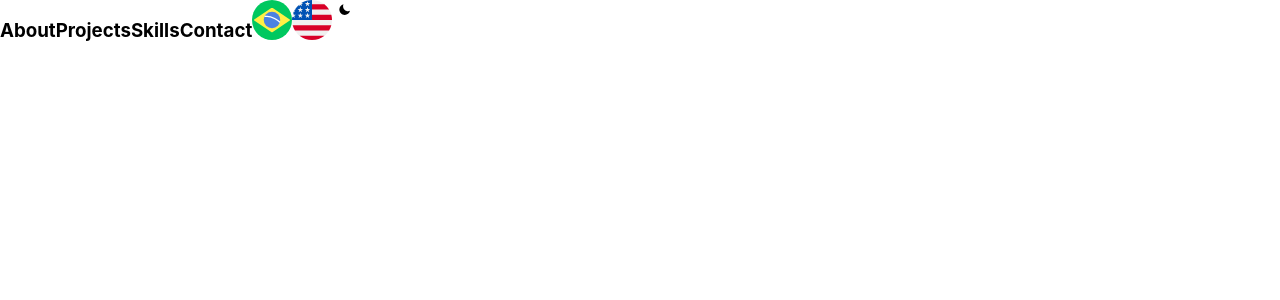
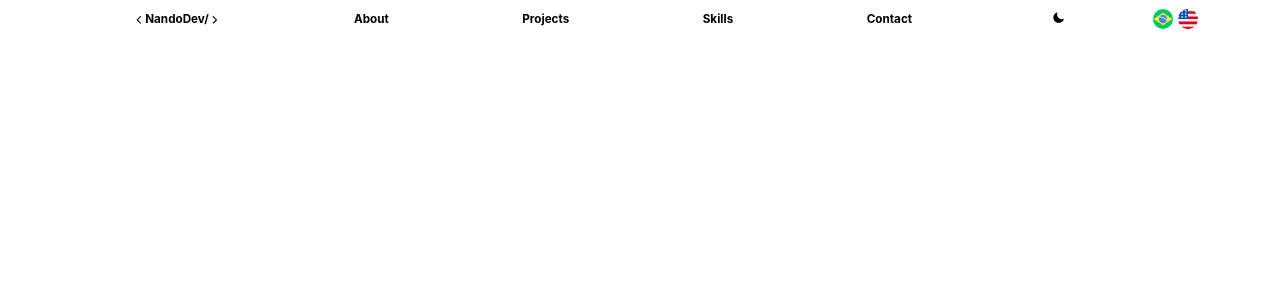
Before and after one commit to FernandoSegregio/dev, a React (Vite) app: page / in a window 1280 px wide. Shown: the top 300 px of the page. Built offline with nearby package versions, Linux system fonts and the light colour scheme.

Commit message:
style + feat: adiciona estilos em linha para alinhar header, adiciona nome no header.

```diff
--- a/src/components/Header.jsx
+++ b/src/components/Header.jsx
@@ -1,5 +1,5 @@
 import React, { useState } from 'react';
-import { IoMdMoon as Moon } from 'react-icons/io';
+import { IoMdMoon as Moon, IoIosArrowBack as ArrowBack, IoIosArrowForward as ArrowForward } from 'react-icons/io';
 import { FiSun as Sun } from 'react-icons/fi';
 import brazil from '../images/brazil-circle.svg';
 import EUA from '../images/EUA-circle.svg';
@@ -30,48 +30,37 @@ export default function Header() {
   return (
     <header style={theme ? {
       display: 'flex',
+      justifyContent: 'space-around',
+      alignItems: 'center',
       flexWrap: 'nowrap',
       flexDirection: 'row',
       backgroundColor: 'black',
       color: 'white',
+      fontSize: '10px',
     } : {
       display: 'flex',
+      justifyContent: 'space-around',
+      alignItems: 'center',
       flexWrap: 'nowrap',
       flexDirection: 'row',
       backgroundColor: 'white',
       color: 'black',
+      fontSize: '10px',
     }}
     >
-      <nav style={{ display: 'flex' }}>
+      <nav style={{ display: 'flex', width: '100%', justifyContent: 'space-evenly' }}>
+        <div>
+          <h3 style={{ display: 'flex', alignItems: 'flex-end' }}>
+            <ArrowBack />
+            NandoDev/
+            <ArrowForward />
+          </h3>
+        </div>
         <h3>{ language === 'pt-BR' ? languageObject.titleNav1.pt : languageObject.titleNav1.en }</h3>
         <h3>{ language === 'pt-BR' ? languageObject.titleNav2.pt : languageObject.titleNav2.en }</h3>
         <h3>{ language === 'pt-BR' ? languageObject.titleNav3.pt : languageObject.titleNav3.en }</h3>
         <h3>{ language === 'pt-BR' ? languageObject.titleNav4.pt : languageObject.titleNav4.en }</h3>
       </nav>
-      <div>
-        <input
-          type="image"
-          value="pt-BR"
-          onClick={(e) => setLanguage(e.target.value)}
-          src={brazil}
-          alt={language === 'pt-BR'
-            ? languageObject.altFlagBrazil.pt
-            : languageObject.altFlagBrazil.en}
-          width="40px"
-          height="40px"
-        />
-        <input
-          type="image"
-          value="en-US"
-          onClick={(e) => setLanguage(e.target.value)}
-          src={EUA}
-          alt={language === 'pt-BR'
-            ? languageObject.altFlagEUA.pt
-            : languageObject.altFlagEUA.en}
-          width="40px"
-          height="40px"
-        />
-      </div>
       <div>
         <button
           type="button"
@@ -87,6 +76,36 @@ export default function Header() {
             : <Moon className="theme-dark" />}
         </button>
       </div>
+      <div style={{
+        display: 'flex',
+        width: '20%',
+        justifyContent: 'center',
+      }}
+      >
+        <input
+          type="image"
+          value="pt-BR"
+          onClick={(e) => setLanguage(e.target.value)}
+          src={brazil}
+          alt={language === 'pt-BR'
+            ? languageObject.altFlagBrazil.pt
+            : languageObject.altFlagBrazil.en}
+          width="20px"
+          height="20px"
+          style={{ marginRight: '5px' }}
+        />
+        <input
+          type="image"
+          value="en-US"
+          onClick={(e) => setLanguage(e.target.value)}
+          src={EUA}
+          alt={language === 'pt-BR'
+            ? languageObject.altFlagEUA.pt
+            : languageObject.altFlagEUA.en}
+          width="20px"
+          height="20px"
+        />
+      </div>
     </header>
   );
 }
```
